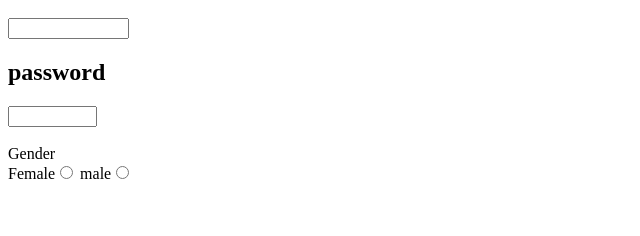
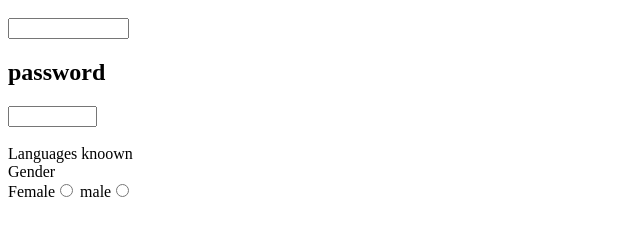
Before and after one commit to Dhanush04925/Devops, a plain HTML site: page index.html in a window 1280 px wide. Shown: the part 120-356 px from the top of the page, without its empty margins (0-640 px from the left). Drawn offline with Linux system fonts and the light colour scheme.

Commit message:
index file created

```diff
--- a/index.html
+++ b/index.html
@@ -15,6 +15,8 @@
         <input type="password" name="pwd" size="8">
     </form>
     <br>
+    Languages knoown
+    <br>
     Gender
     <br>
     Female<input type="radio" name="r1">
```
